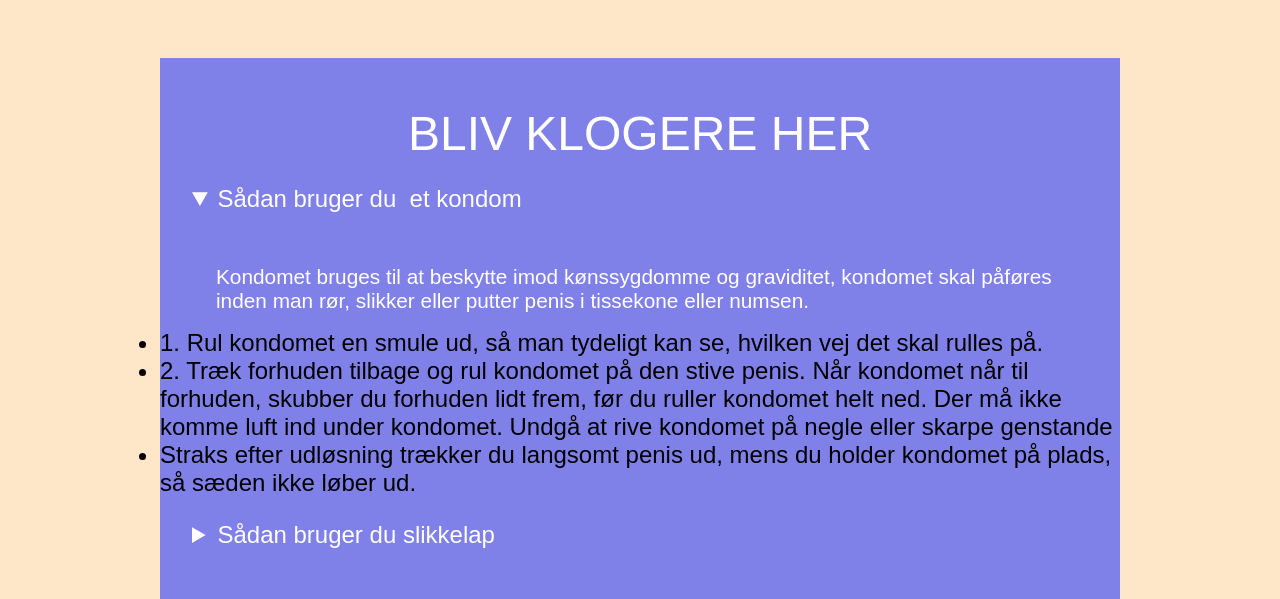
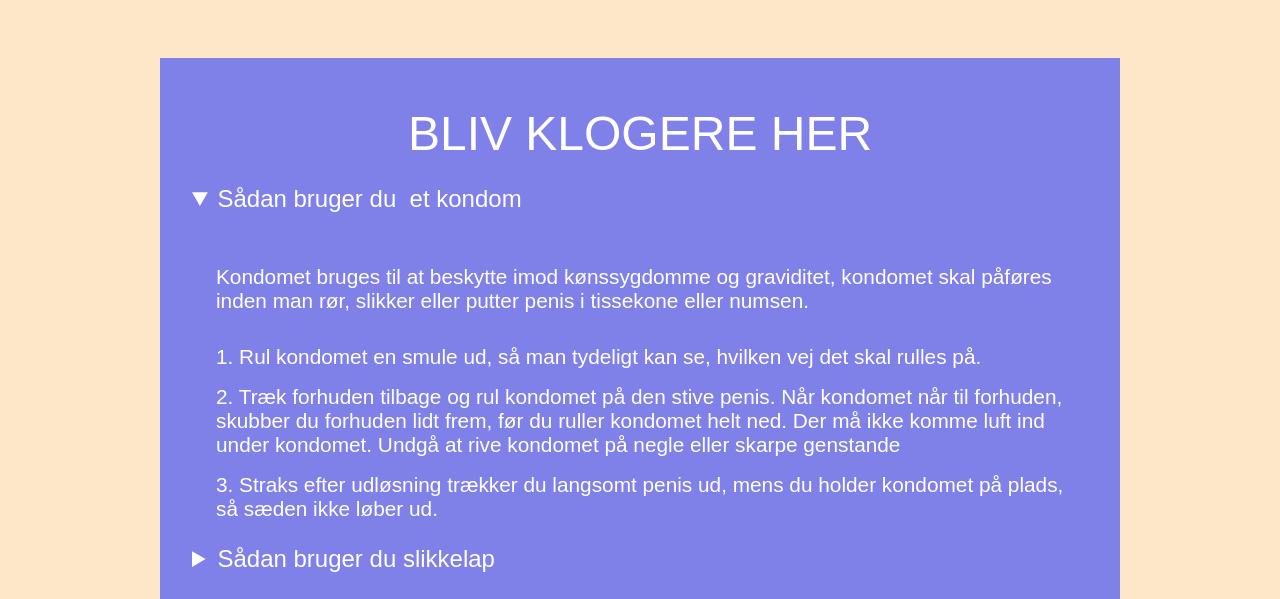
Before and after one commit to laur492w/test_min, a plain HTML site: page praevention.html in a window 1280 px wide. Both pictures are taken after a click on the heading "Sådan bruger du et kondom". Shown: the part 617-1216 px from the top of the page. Drawn offline with Linux system fonts and the light colour scheme; a web font is replaced by a local one.

Commit message:
style på liste

```diff
--- a/praevention.html
+++ b/praevention.html
@@ -112,12 +112,15 @@
                     <p class="details">Kondomet bruges til at beskytte imod kønssygdomme og graviditet, kondomet skal
                         påføres inden man
                         rør, slikker eller putter penis i tissekone eller numsen.</p>
-                    <ul>
-                        <li>1. Rul kondomet en smule ud, så man tydeligt kan se, hvilken vej det skal rulles på.</li>
-                        <li>2. Træk forhuden tilbage og rul kondomet på den stive penis. Når kondomet når til forhuden,
+                    <ul class="liste">
+                        <li class="liste_prev">1. Rul kondomet en smule ud, så man tydeligt kan se, hvilken vej det skal
+                            rulles på.</li>
+                        <li class="liste_prev">2. Træk forhuden tilbage og rul kondomet på den stive penis. Når kondomet
+                            når til forhuden,
                             skubber du forhuden lidt frem, før du ruller kondomet helt ned. Der må ikke komme luft ind
                             under kondomet. Undgå at rive kondomet på negle eller skarpe genstande</li>
-                        <li>Straks efter udløsning trækker du langsomt penis ud, mens du holder kondomet på plads, så
+                        <li class="liste_prev">3. Straks efter udløsning trækker du langsomt penis ud, mens du holder
+                            kondomet på plads, så
                             sæden ikke løber ud.</li>
                     </ul>
                 </details>
--- a/style.css
+++ b/style.css
@@ -162,7 +162,6 @@ h3 {
 
 .cta_art {
   box-sizing: border-box;
-
   padding: 0.5rem;
   padding-left: 1rem;
   color: white;
@@ -171,6 +170,7 @@ h3 {
   gap: 10px;
   pointer-events: painted;
   border-radius: 20px;
+  font-weight: 500;
 }
 
 .cta_art:hover {
@@ -193,6 +193,18 @@ summary {
 }
 .sex_links:hover {
   color: #ffffff;
+}
+
+.liste {
+  font-size: 1.3rem;
+  margin: 0rem 1rem 1rem 1rem;
+  padding: 0rem 2.5rem 0rem 2.5rem;
+  color: white;
+  list-style: none;
+}
+
+.liste_prev {
+  padding-top: 1rem;
 }
 
 footer {
```
